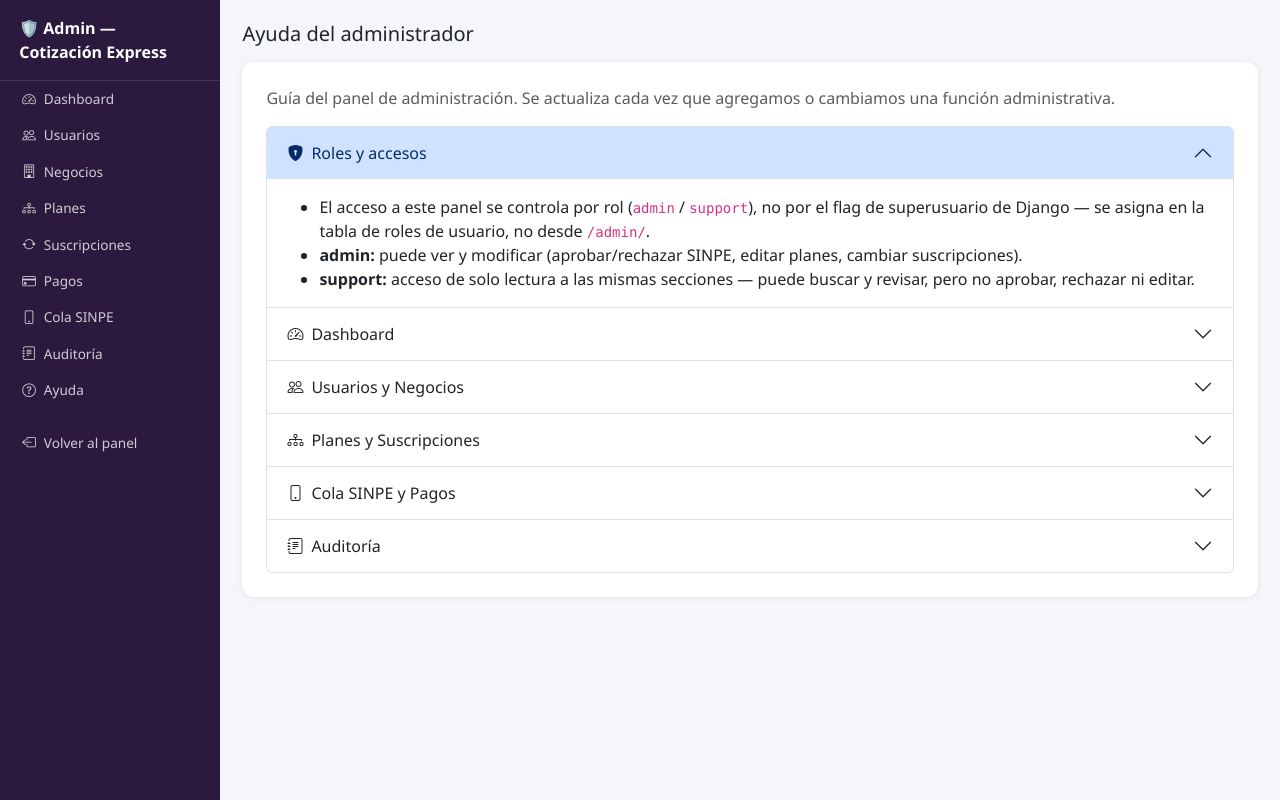
After one commit to EngellZa/engellcr, a Django app: template engellcr/cotizador_app/templates/cotizador_app/staff_ayuda.html in a window 1280 px wide. The commit adds this page. Run offline with Django 3.2, Linux system fonts and the light colour scheme; the template is opened without the code that fills it, so the values that code supplies are empty.

Commit message:
Add customer and staff help (Ayuda) pages
Static accordion guides at /panel/ayuda/ and /staff/ayuda/, linked from
both nav bars, so users and admins have an in-app reference for the
product's flows.

Co-Authored-By: Claude Sonnet 5 <noreply@anthropic.com>

```diff
--- a/engellcr/cotizador_app/templates/cotizador_app/base.html
+++ b/engellcr/cotizador_app/templates/cotizador_app/base.html
@@ -106,6 +106,9 @@
   <a href="{% url 'cotizador_app:plan_actual' %}" class="nav-link {% if 'plan' in request.resolver_match.url_name or 'pago' in request.resolver_match.url_name %}active{% endif %}">
     <i class="bi bi-credit-card-fill"></i> Plan y Pagos
   </a>
+  <a href="{% url 'cotizador_app:ayuda' %}" class="nav-link {% if request.resolver_match.url_name == 'ayuda' %}active{% endif %}">
+    <i class="bi bi-question-circle-fill"></i> Ayuda
+  </a>
 
   <div class="mt-auto">
     <div class="nav-section">Sesión</div>
--- /dev/null
+++ b/engellcr/cotizador_app/templates/cotizador_app/staff_ayuda.html
@@ -0,0 +1,103 @@
+{% extends 'cotizador_app/staff_base.html' %}
+{% block title %}Ayuda{% endblock %}
+{% block page_title %}Ayuda del administrador{% endblock %}
+{% block content %}
+<div class="card p-4">
+  <p class="text-muted">Guía del panel de administración. Se actualiza cada vez que agregamos o cambiamos una función administrativa.</p>
+
+  <div class="accordion" id="staffAyudaAccordion">
+
+    <div class="accordion-item">
+      <h2 class="accordion-header">
+        <button class="accordion-button" type="button" data-bs-toggle="collapse" data-bs-target="#s1">
+          <i class="bi bi-shield-lock-fill me-2"></i> Roles y accesos
+        </button>
+      </h2>
+      <div id="s1" class="accordion-collapse collapse show" data-bs-parent="#staffAyudaAccordion">
+        <div class="accordion-body">
+          <ul class="mb-0">
+            <li>El acceso a este panel se controla por rol (<code>admin</code> / <code>support</code>), no por el flag de superusuario de Django — se asigna en la tabla de roles de usuario, no desde <code>/admin/</code>.</li>
+            <li><strong>admin:</strong> puede ver y modificar (aprobar/rechazar SINPE, editar planes, cambiar suscripciones).</li>
+            <li><strong>support:</strong> acceso de solo lectura a las mismas secciones — puede buscar y revisar, pero no aprobar, rechazar ni editar.</li>
+          </ul>
+        </div>
+      </div>
+    </div>
+
+    <div class="accordion-item">
+      <h2 class="accordion-header">
+        <button class="accordion-button collapsed" type="button" data-bs-toggle="collapse" data-bs-target="#s2">
+          <i class="bi bi-speedometer2 me-2"></i> Dashboard
+        </button>
+      </h2>
+      <div id="s2" class="accordion-collapse collapse" data-bs-parent="#staffAyudaAccordion">
+        <div class="accordion-body">
+          <p class="mb-0">Resumen general: negocios activos, suscripciones activas, comprobantes SINPE pendientes de revisión y pagos pendientes.</p>
+        </div>
+      </div>
+    </div>
+
+    <div class="accordion-item">
+      <h2 class="accordion-header">
+        <button class="accordion-button collapsed" type="button" data-bs-toggle="collapse" data-bs-target="#s3">
+          <i class="bi bi-people me-2"></i> Usuarios y Negocios
+        </button>
+      </h2>
+      <div id="s3" class="accordion-collapse collapse" data-bs-parent="#staffAyudaAccordion">
+        <div class="accordion-body">
+          <ul class="mb-0">
+            <li><strong>Usuarios:</strong> buscá por correo, nombre o negocio; mostrás sus roles asignados.</li>
+            <li><strong>Negocios:</strong> el detalle de un negocio muestra su suscripción actual, historial de pagos, cotizaciones, y permite agregar notas internas (solo visibles para el equipo, no para el cliente).</li>
+          </ul>
+        </div>
+      </div>
+    </div>
+
+    <div class="accordion-item">
+      <h2 class="accordion-header">
+        <button class="accordion-button collapsed" type="button" data-bs-toggle="collapse" data-bs-target="#s4">
+          <i class="bi bi-diagram-3 me-2"></i> Planes y Suscripciones
+        </button>
+      </h2>
+      <div id="s4" class="accordion-collapse collapse" data-bs-parent="#staffAyudaAccordion">
+        <div class="accordion-body">
+          <ul class="mb-0">
+            <li><strong>Planes:</strong> editá precio y límite mensual de cotizaciones de cada plan (solo rol <code>admin</code>).</li>
+            <li><strong>Suscripciones:</strong> filtrá por negocio o estado, cambiá el estado (activa/vencida/cancelada) o poné un <em>quota override</em> manual para un negocio puntual.</li>
+          </ul>
+        </div>
+      </div>
+    </div>
+
+    <div class="accordion-item">
+      <h2 class="accordion-header">
+        <button class="accordion-button collapsed" type="button" data-bs-toggle="collapse" data-bs-target="#s5">
+          <i class="bi bi-phone me-2"></i> Cola SINPE y Pagos
+        </button>
+      </h2>
+      <div id="s5" class="accordion-collapse collapse" data-bs-parent="#staffAyudaAccordion">
+        <div class="accordion-body">
+          <ul class="mb-0">
+            <li><strong>Cola SINPE:</strong> revisá los comprobantes subidos por los clientes. Al aprobar, la suscripción se activa automáticamente y se le envía un correo de confirmación; al rechazar, es obligatorio indicar el motivo.</li>
+            <li><strong>Pagos:</strong> buscá por referencia, negocio o estado; cada pago muestra su historial de eventos (útil para pagos por pasarela como Tilopay/PayPal).</li>
+          </ul>
+        </div>
+      </div>
+    </div>
+
+    <div class="accordion-item">
+      <h2 class="accordion-header">
+        <button class="accordion-button collapsed" type="button" data-bs-toggle="collapse" data-bs-target="#s6">
+          <i class="bi bi-journal-text me-2"></i> Auditoría
+        </button>
+      </h2>
+      <div id="s6" class="accordion-collapse collapse" data-bs-parent="#staffAyudaAccordion">
+        <div class="accordion-body">
+          <p class="mb-0">Registro de todas las acciones administrativas relevantes (aprobaciones/rechazos SINPE, cambios de plan, overrides de cuota) con quién las hizo y cuándo. Filtrable por tipo de acción.</p>
+        </div>
+      </div>
+    </div>
+
+  </div>
+</div>
+{% endblock %}
--- a/engellcr/cotizador_app/templates/cotizador_app/staff_base.html
+++ b/engellcr/cotizador_app/templates/cotizador_app/staff_base.html
@@ -30,6 +30,7 @@
   <a href="{% url 'cotizador_app:staff_pagos' %}" class="nav-link {% if 'pago' in request.resolver_match.url_name %}active{% endif %}"><i class="bi bi-credit-card"></i> Pagos</a>
   <a href="{% url 'cotizador_app:staff_sinpe_cola' %}" class="nav-link {% if 'sinpe' in request.resolver_match.url_name %}active{% endif %}"><i class="bi bi-phone"></i> Cola SINPE</a>
   <a href="{% url 'cotizador_app:staff_auditoria' %}" class="nav-link {% if request.resolver_match.url_name == 'staff_auditoria' %}active{% endif %}"><i class="bi bi-journal-text"></i> Auditoría</a>
+  <a href="{% url 'cotizador_app:staff_ayuda' %}" class="nav-link {% if request.resolver_match.url_name == 'staff_ayuda' %}active{% endif %}"><i class="bi bi-question-circle"></i> Ayuda</a>
   <a href="{% url 'cotizador_app:dashboard' %}" class="nav-link mt-3"><i class="bi bi-box-arrow-left"></i> Volver al panel</a>
 </nav>
 <div class="main-content">
--- a/engellcr/cotizador_app/urls.py
+++ b/engellcr/cotizador_app/urls.py
@@ -36,6 +36,7 @@ urlpatterns = [
     # Panel
     path('panel/', business.dashboard, name='dashboard'),
     path('panel/perfil-negocio/', business.perfil_negocio, name='perfil_negocio'),
+    path('panel/ayuda/', business.ayuda, name='ayuda'),
 
     # Clientes
     path('panel/clientes/', clients.cliente_lista, name='cliente_lista'),
@@ -84,4 +85,5 @@ urlpatterns = [
     path('staff/sinpe/', staff.staff_sinpe_cola, name='staff_sinpe_cola'),
     path('staff/sinpe/<int:pk>/revisar/', staff.staff_sinpe_revisar, name='staff_sinpe_revisar'),
     path('staff/auditoria/', staff.staff_auditoria, name='staff_auditoria'),
+    path('staff/ayuda/', staff.staff_ayuda, name='staff_ayuda'),
 ]
--- a/engellcr/cotizador_app/views/business.py
+++ b/engellcr/cotizador_app/views/business.py
@@ -55,6 +55,11 @@ def dashboard(request):
     return render(request, 'cotizador_app/dashboard.html', context)
 
 
+@business_required
+def ayuda(request):
+    return render(request, 'cotizador_app/ayuda.html')
+
+
 def landing(request):
     from ..models import SubscriptionPlan
     plans = cx_get(plan_list_key())
--- a/engellcr/cotizador_app/views/staff.py
+++ b/engellcr/cotizador_app/views/staff.py
@@ -200,3 +200,8 @@ def staff_auditoria(request):
     page = paginator.get_page(request.GET.get('page'))
     acciones = AuditLog.objects.values_list('action', flat=True).distinct()
     return render(request, 'cotizador_app/staff_auditoria.html', {'page_obj': page, 'action': action, 'acciones': acciones})
+
+
+@role_required(Role.ADMIN, Role.SUPPORT)
+def staff_ayuda(request):
+    return render(request, 'cotizador_app/staff_ayuda.html')
```
Also changed, not shown: engellcr/cotizador_app/templates/cotizador_app/ayuda.html (added, +95 -0 lines).
